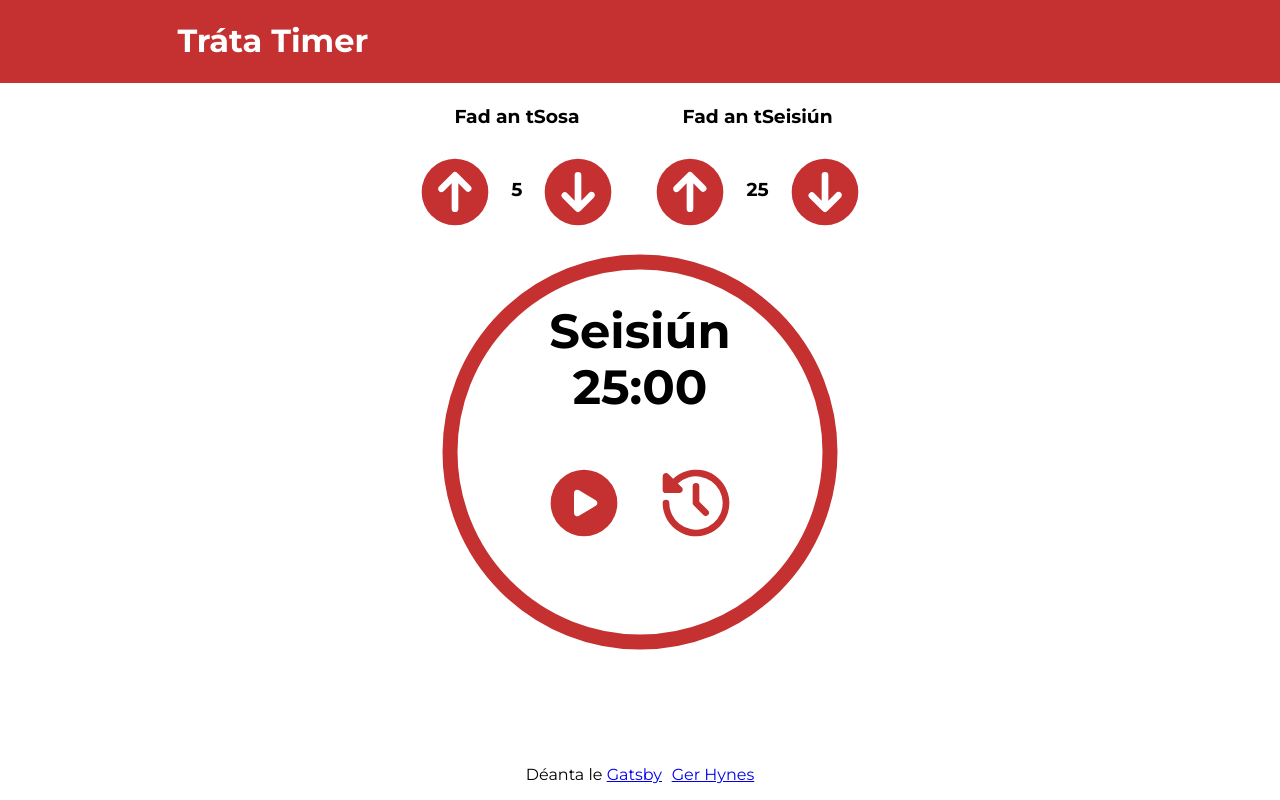
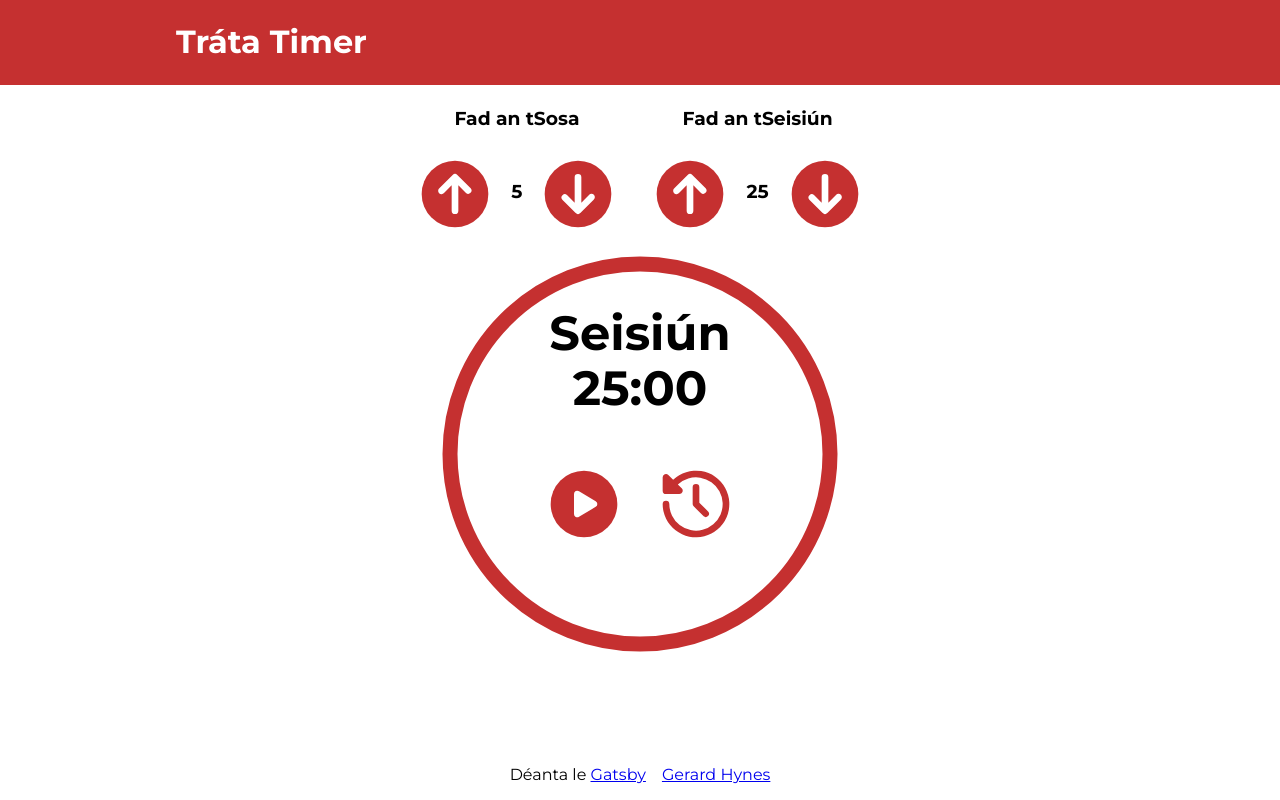
Before and after one commit to gerhynes/trata-timer, a Gatsby site: page / in a window 1280 px wide. Built offline with nearby package versions, Linux system fonts and the light colour scheme; Gatsby itself is replaced by a stand-in of ours.

Commit message:
Clean up Layout and Header styles

```diff
--- a/src/components/footer.css
+++ b/src/components/footer.css
@@ -5,5 +5,5 @@
 }
 
 .footer span {
-  margin: 0 0.3rem;
+  margin: 0 0.5rem;
 }
--- a/src/components/footer.js
+++ b/src/components/footer.js
@@ -9,7 +9,7 @@ const Footer = () => (
       <a href="https://www.gatsbyjs.org">Gatsby</a>
     </span>
     <span>
-      <a href="https://github.com/GK-Hynes">Ger Hynes</a>
+      <a href="https://github.com/GK-Hynes">Gerard Hynes</a>
     </span>
   </footer>
 );
--- /dev/null
+++ b/src/components/header.css
@@ -0,0 +1,15 @@
+.Header {
+  background: #c53030;
+  margin-bottom: 1.45rem;
+}
+
+.Header__link {
+  color: white;
+  text-decoration: none;
+}
+
+.Header__title {
+  margin: 0 auto;
+  max-width: 960px;
+  padding: 1.5rem 1rem;
+}
--- a/src/components/header.js
+++ b/src/components/header.js
@@ -1,33 +1,15 @@
+import React from "react"
+import PropTypes from "prop-types"
 import { Link } from "gatsby"
-import PropTypes from "prop-types"
-import React from "react"
+import "./header.css"
 
 const Header = ({ siteTitle }) => (
-  <header
-    style={{
-      background: `#C53030`,
-      marginBottom: `1.45rem`,
-    }}
-  >
-    <div
-      style={{
-        margin: `0 auto`,
-        maxWidth: 960,
-        padding: `1.45rem 1.0875rem`,
-      }}
-    >
-      <h1 style={{ margin: 0 }}>
-        <Link
-          to="/"
-          style={{
-            color: `white`,
-            textDecoration: `none`,
-          }}
-        >
+  <header className="Header">
+      <h1 className="Header__title">
+        <Link to="/" className="Header__link">
           {siteTitle}
         </Link>
       </h1>
-    </div>
   </header>
 )
 
--- a/src/components/timer.css
+++ b/src/components/timer.css
@@ -1,7 +1,3 @@
-* {
-  /* outline: 1px solid lightcoral; */
-}
-
 .Timer {
   width: 100%;
   height: 100%;
```
Also changed, not shown: src/components/layout.js (+1 -10 lines).
